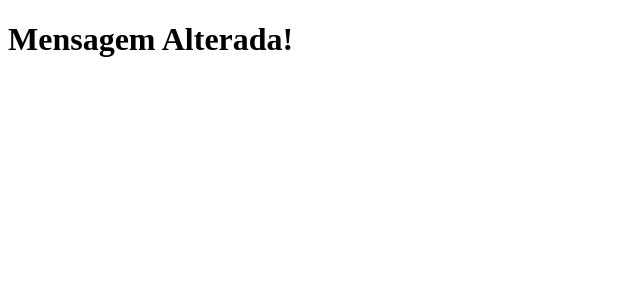
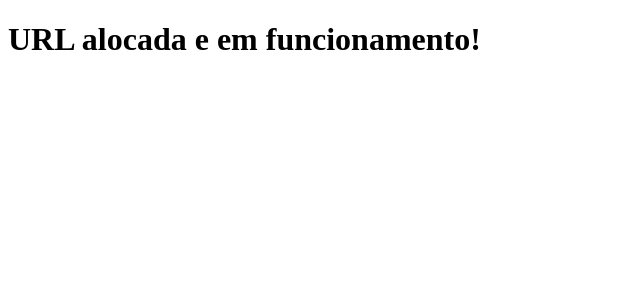
Before and after one commit to GraziellePinheiro/clone-tabnews, a Next.js app: page / in a window 1280 px wide. Shown: the top 300 px of the page, without its empty margins (0-640 px from the left). Built offline with nearby package versions, Linux system fonts and the light colour scheme.

Commit message:
Atualizada

```diff
--- a/pages/index.js
+++ b/pages/index.js
@@ -1,5 +1,5 @@
 function Home() {
-  return <h1>Mensagem Alterada!</h1>;
+  return <h1>URL alocada e em funcionamento!</h1>;
 }
 
 function teste() {
```
